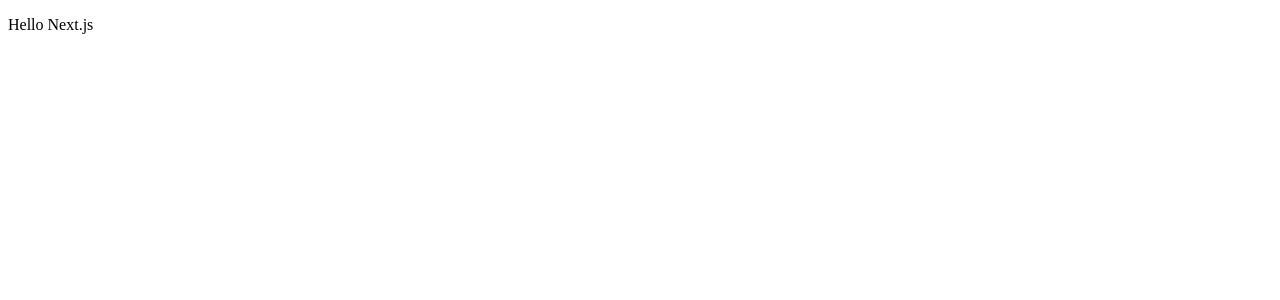
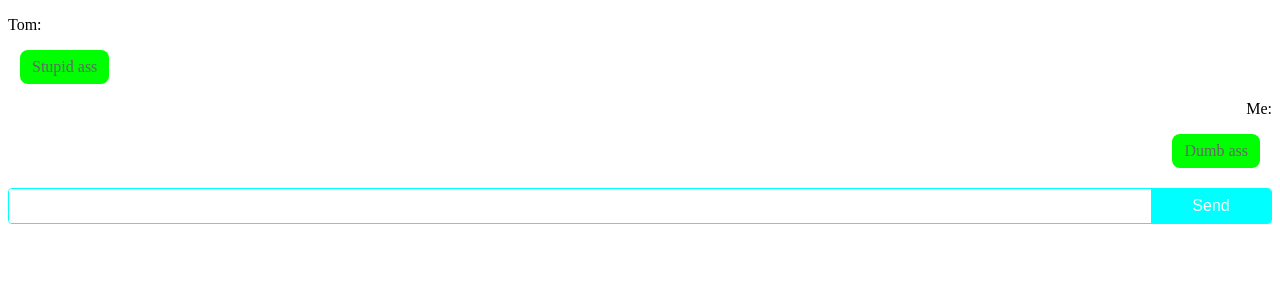
Before and after one commit to saury/workshop-chat-room-ui, a Next.js app: page / in a window 1280 px wide. Shown: the top 300 px of the page. Built offline with nearby package versions, Linux system fonts and the light colour scheme.

Commit message:
build a static chat page and add bubble component

```diff
--- /dev/null
+++ b/modules/chat/components/bubble/component.tsx
@@ -0,0 +1,12 @@
+import styled from 'modules/core/styles';
+
+const Container = styled.div`
+    background: ${({ theme }) => theme.colorPrimary};
+    display: inline-block;
+    padding: 8px 12px
+    border-radius: 8px
+    color: #666
+    margin: 0 12px
+`;
+
+export const Bubble = (props) => <Container className={props.className}>{props.content}</Container>;
--- /dev/null
+++ b/modules/chat/components/bubble/index.ts
@@ -0,0 +1 @@
+export { Bubble } from './component';
--- a/modules/core/index.ts
+++ b/modules/core/index.ts
@@ -0,0 +1,3 @@
+export { logger } from './logger';
+
+export { Theme, normal } from './styles/themes';
--- /dev/null
+++ b/modules/core/styles/index.ts
@@ -0,0 +1,17 @@
+import * as styledComponents from 'styled-components';
+import { ThemedStyledComponentsModule } from 'styled-components';
+
+import * as themes from './themes';
+import { Theme } from './themes';
+
+const {
+    default: styled,
+    css,
+    injectGlobal,
+    keyframes,
+    ThemeProvider,
+    withTheme,
+} = styledComponents as ThemedStyledComponentsModule<Theme>;
+
+export { css, injectGlobal, keyframes, ThemeProvider, themes, withTheme, Theme };
+export default styled;
--- /dev/null
+++ b/modules/core/styles/themes.ts
@@ -0,0 +1,7 @@
+export interface Theme {
+    colorPrimary: string;
+}
+
+export const normal: Theme = {
+    colorPrimary: 'lime',
+};
--- a/package.json
+++ b/package.json
@@ -21,6 +21,8 @@
         "@types/express": "^4.11.1",
         "@types/jest": "^22.2.2",
         "@types/next": "^2.4.8",
+        "@types/react": "^16.1.0",
+        "@types/react-dom": "^16.0.4",
         "@types/winston": "^2.3.8",
         "@zeit/next-typescript": "^0.1.1",
         "express": "^4.16.3",
--- a/pages/index.tsx
+++ b/pages/index.tsx
@@ -1,15 +1,61 @@
 import Head from 'next/head';
-import React, { Component } from 'react';
+import { Component } from 'react';
+import styled from 'styled-components';
+
+import { ThemeProvider, themes } from 'modules/core/styles';
+
+import { Bubble } from 'modules/chat/components/bubble';
+
+const Button = styled.button`
+    display: block
+    background: cyan
+    padding: 8px 12px
+    font-size: 16px
+    color: #fff
+    border: 0
+    min-width: 120px
+`;
 
 class Index extends Component {
     public render() {
         return (
-            <div>
-                <Head>
-                    <title>index page title</title>
-                </Head>
-                <p>Hello Next.js</p>
-            </div>
+            <ThemeProvider theme={themes.normal}>
+                <div>
+                    <Head>
+                        <title>index page title</title>
+                    </Head>
+                    <div>
+                        <p>Tom:</p>
+                        <Bubble content="Stupid ass" className="left" />
+                    </div>
+                    <div style={{ textAlign: 'right' }}>
+                        <p>Me:</p>
+                        <Bubble content="Dumb ass" className="left" />
+                    </div>
+                    <div
+                        style={{
+                            border: '1px solid cyan',
+                            borderRadius: '4px',
+                            display: 'flex',
+                            margin: '20px 0',
+                            overflow: 'hidden',
+                        }}
+                    >
+                        <div style={{ flexGrow: 1, display: 'flex' }}>
+                            <input
+                                style={{
+                                    border: 0,
+                                    fontSize: '16px',
+                                    padding: '0 12px',
+                                    width: '100%',
+                                }}
+                                type="text"
+                            />
+                        </div>
+                        <Button>Send</Button>
+                    </div>
+                </div>
+            </ThemeProvider>
         );
     }
 }
```
Also changed, not shown: 1 other file (tests, documents, lock files or other folders).
